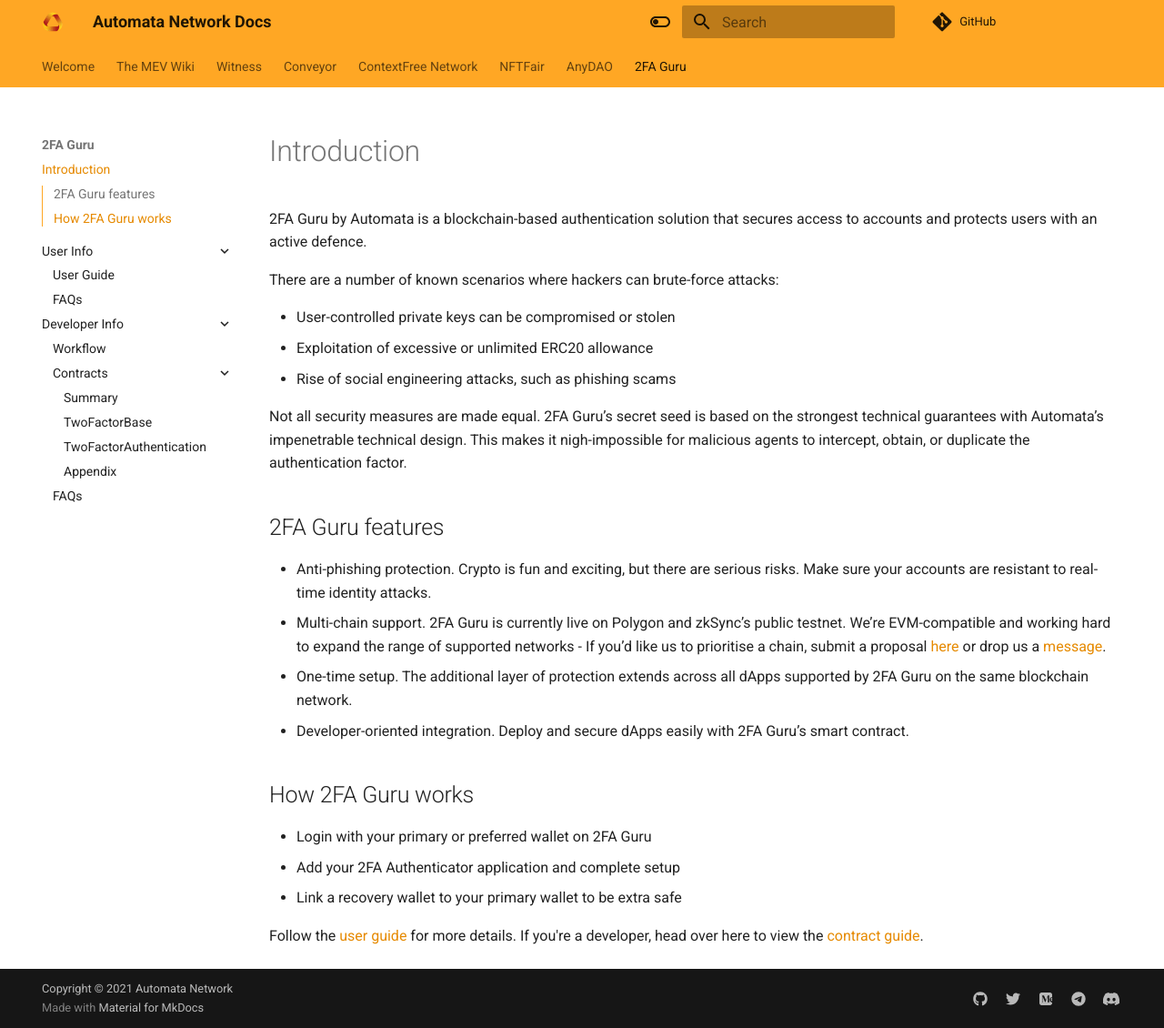
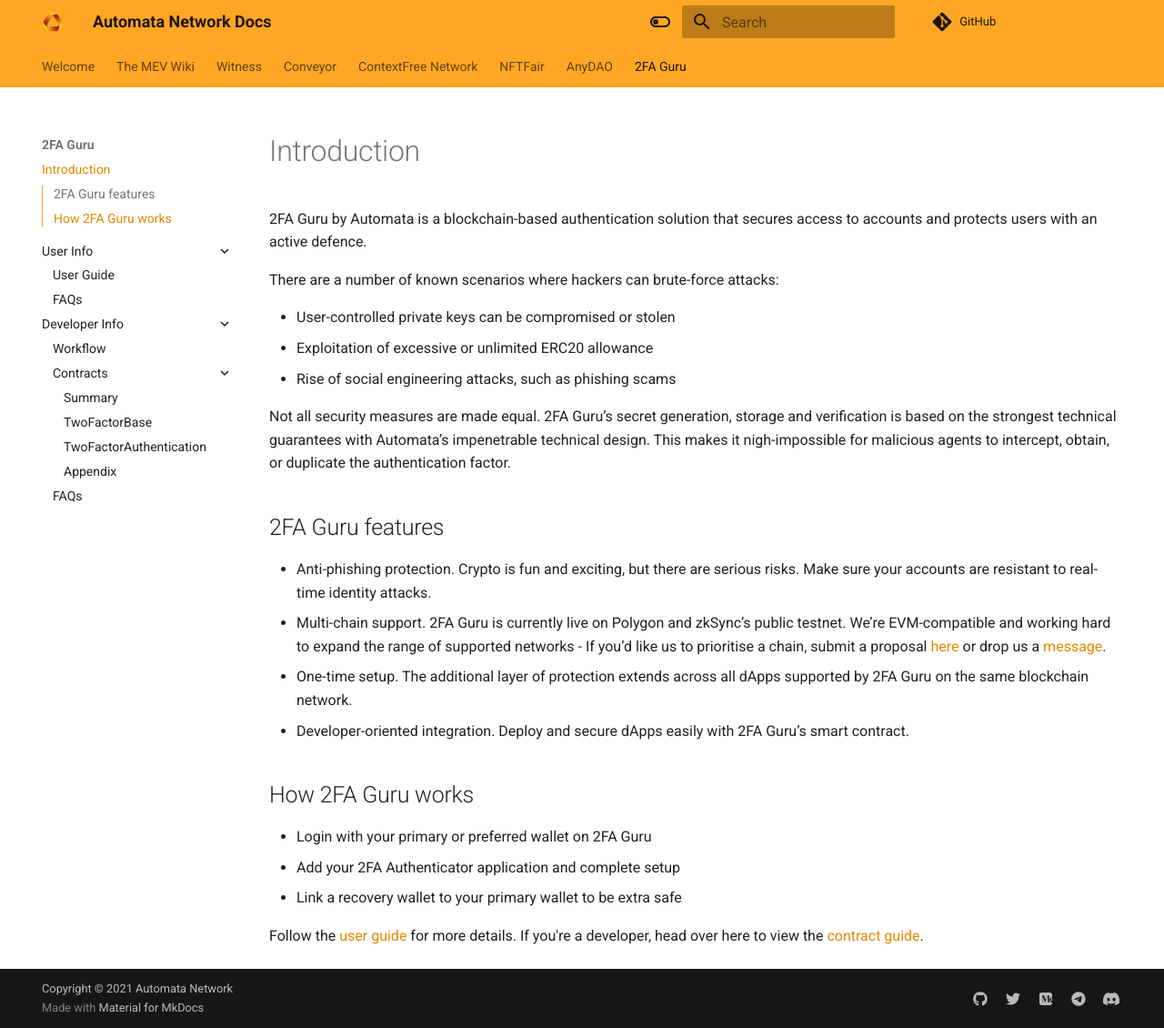
Before and after one commit to automata-network/docs, an MkDocs documentation site: the page built from docs/2fa/introduction.md, in a window 1280 px wide and 1130 px high. Shown: the whole window at 91% size. Built offline with MkDocs 1.6.1 and Material for MkDocs 9.7.7, drawn with Linux system fonts in a browser that asks for light colours; nearby versions of some CDN libraries; comment, search, counter and statistics services are not loaded.

Commit message:
Update introduction.md

```diff
--- a/docs/2fa/introduction.md
+++ b/docs/2fa/introduction.md
@@ -7,7 +7,7 @@
 - Exploitation of excessive or unlimited ERC20 allowance
 - Rise of social engineering attacks, such as phishing scams
 
-Not all security measures are made equal. 2FA Guru’s secret seed is based on the strongest technical guarantees with Automata’s impenetrable technical design. This makes it nigh-impossible for malicious agents to intercept, obtain, or duplicate the authentication factor.
+Not all security measures are made equal. 2FA Guru’s secret generation, storage and verification is based on the strongest technical guarantees with Automata’s impenetrable technical design. This makes it nigh-impossible for malicious agents to intercept, obtain, or duplicate the authentication factor.
 
 ## 2FA Guru features
 - Anti-phishing protection. Crypto is fun and exciting, but there are serious risks. Make sure your accounts are resistant to real-time identity attacks.
```
